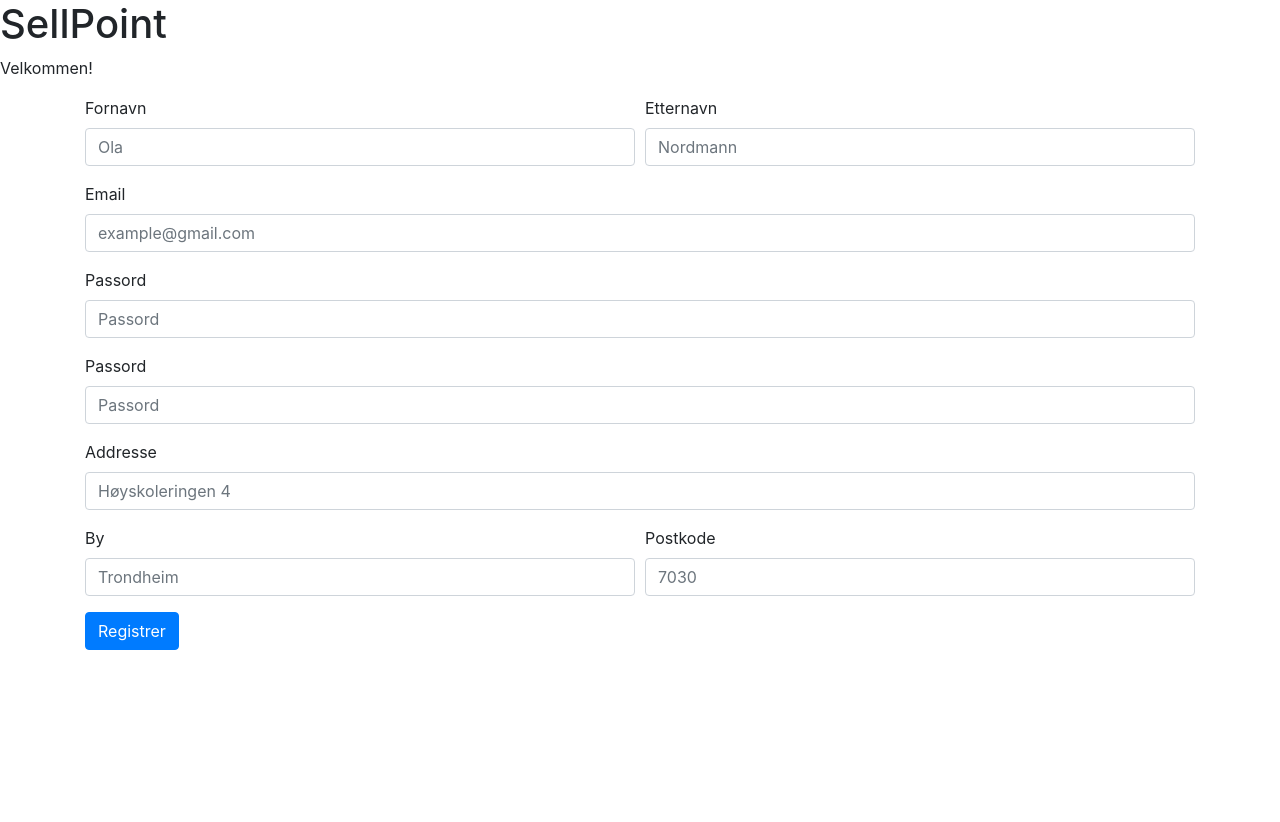
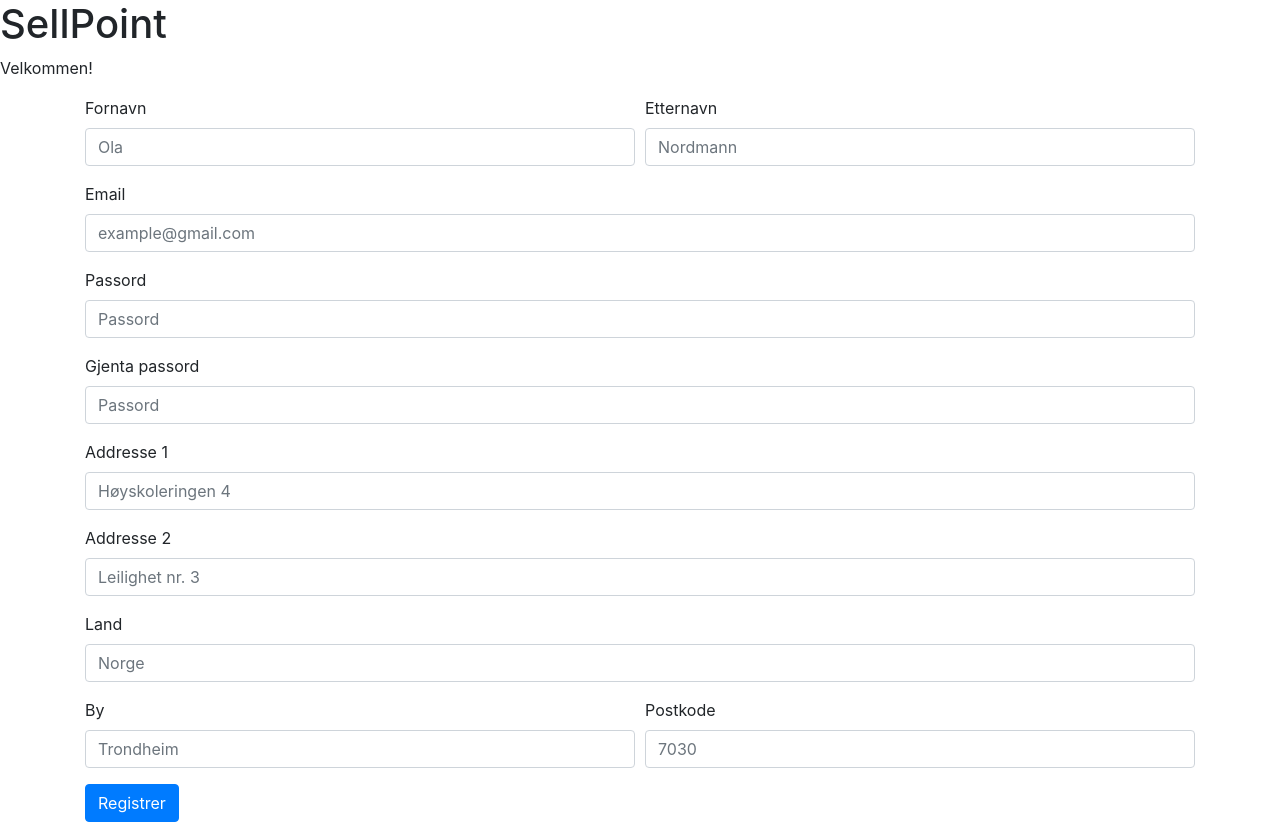
Before and after one commit to kavusiks/SellPoint, a React (Create React App) app in the folder sellpoint_frontend/: page /signup in a window 1280 px wide. Before the commit the page ends 800 px from the top, so only its background shows below. Built offline with nearby package versions, Linux system fonts and the light colour scheme.

Commit message:
Finished signup for api maybe (#2)

```diff
--- a/sellpoint_frontend/src/components/create_user/index.tsx
+++ b/sellpoint_frontend/src/components/create_user/index.tsx
@@ -2,8 +2,7 @@ import React, { FunctionComponent, useState } from "react";
 import { Button, Col, Container, Form } from "react-bootstrap";
 import { useSessionContext } from "../../context/Session";
 import AuthenticationService from "../../core/auth";
-import Adress from "../../models/user";
-import User from "../../models/user";
+import User, {Address} from "../../models/user";
 
 //import { Link } from 'react-router-dom';
 
@@ -12,31 +11,42 @@ export const CreateUserForm: FunctionComponent = () => {
   const [firstName, setFirstName] = useState<string>("");
   const [lastName, setLastName] = useState<string>("");
   const [email, setEmail] = useState<string>("");
-  const [adress, setAdress] = useState<string>("");
+  const [address1, setAddress1] = useState<string>("");
+  const [address2, setAddress2] = useState<string>("");
   const [city, setCity] = useState<string>("");
-  const [password, setPassword] = useState<string>("");
-  const [zip, setZip] = useState<string>("");
+  const [country, setCountry] = useState<string>("");
+  const [password1, setPassword1] = useState<string>("");
+  const [password2, setPassword2] = useState<string>("");
+  const [postalcode, setPostalcode] = useState<string>("");
   const [error, setError] = useState<string | undefined>(undefined);
   const [validated, setValidated] = useState<boolean>(false);
 
   const onSubmit = (e: React.FormEvent<HTMLFormElement>) => {
-    console.log("Submitting with " + email + ", " + password);
+    console.log("Submitting with " + email + ", " + password1);
     setValidated(true);
 
     e.preventDefault();
 
     const form = e.target as HTMLFormElement;
-    if (!form.checkValidity()) {
+    if (!form.checkValidity() || password1!==password2) {
       e.stopPropagation();
       return;
     }
 
-    const user: User={
+    const address: Address = {
+      city: city,
+      country: country,
+      postalcode: postalcode,
+      line1: address1,
+      line2: address2,
+    };
+    const user: User = {
       email: email,
       first_name: firstName,
       last_name: lastName,
-    }
-    AuthenticationService.signUp(user, password)
+      address: address,
+    };
+    AuthenticationService.signUp(user, password1)
       .then((tokens) => {
         console.log("Authenticated successfully! Received tokens!");
         console.log(tokens);
@@ -90,32 +100,56 @@ export const CreateUserForm: FunctionComponent = () => {
               <Form.Control
                 type="password"
                 placeholder="Passord"
-                onChange={(e) => setPassword(e.target.value)}
+                onChange={(e) => setPassword1(e.target.value)}
+                isInvalid={validated && password1 !== password2}
                 required
               />
             </Form.Group>
           </Form.Row>
 
           <Form.Row>
-            <Form.Group as={Col} controlId="passord">
-              <Form.Label>Passord</Form.Label>
+            <Form.Group as={Col} controlId="passord2">
+              <Form.Label>Gjenta passord</Form.Label>
               <Form.Control
                 type="password"
                 placeholder="Passord"
-                onChange={(e) => setPassword(e.target.value)}
+                onChange={(e) => setPassword2(e.target.value)}
+                isInvalid={validated && password1 !== password2}
                 required
               />
             </Form.Group>
           </Form.Row>
 
-          <Form.Group controlId="Adress">
-            <Form.Label>Addresse</Form.Label>
+          <Form.Group controlId="Address">
+            <Form.Label>Addresse 1</Form.Label>
             <Form.Control
               type="text"
               placeholder="Høyskoleringen 4"
-              onChange={(e) => setAdress(e.target.value)}
+              onChange={(e) => setAddress1(e.target.value)}
+              required
             />
           </Form.Group>
+
+          <Form.Group controlId="Address">
+            <Form.Label>Addresse 2</Form.Label>
+            <Form.Control
+              type="text"
+              placeholder="Leilighet nr. 3"
+              onChange={(e) => setAddress2(e.target.value)}
+            />
+          </Form.Group>
+
+          <Form.Row>
+            <Form.Group as={Col} controlId="land">
+              <Form.Label>Land</Form.Label>
+              <Form.Control
+                type="text"
+                placeholder="Norge"
+                onChange={(e) => setCountry(e.target.value)}
+                required
+              />
+            </Form.Group>
+          </Form.Row>
 
           <Form.Row>
             <Form.Group as={Col} controlId="by">
@@ -133,7 +167,7 @@ export const CreateUserForm: FunctionComponent = () => {
               <Form.Control
                 type="text"
                 placeholder="7030"
-                onChange={(e) => setZip(e.target.value)}
+                onChange={(e) => setPostalcode(e.target.value)}
                 required
               />
             </Form.Group>
```
Also changed, not shown: sellpoint_frontend/src/models/user.ts (+6 -5 lines).
